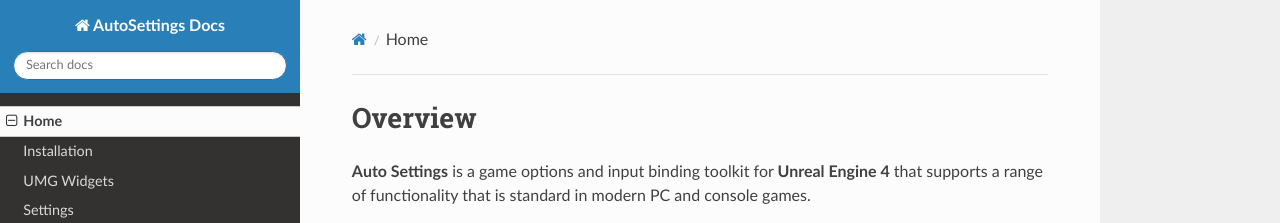
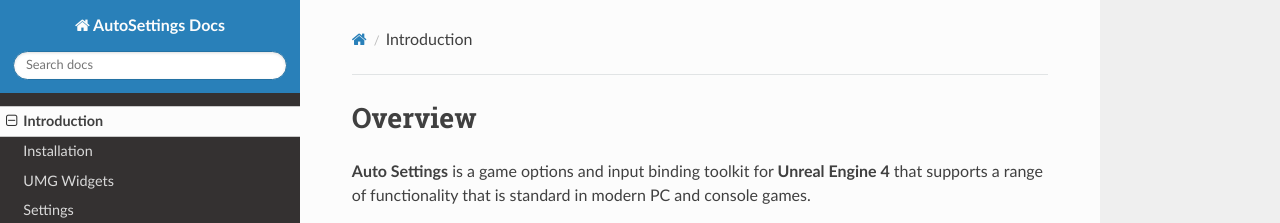
Before and after one commit to Acren/AutoSettings-Docs, an MkDocs documentation site: the page built from docs/index.md, in a window 1280 px wide and 900 px high. Shown: the top 223 px of the window. Built offline with MkDocs 1.6.1, drawn with Linux system fonts in a browser that asks for light colours; nearby versions of some CDN libraries; old or Windows-style settings are respelled for this version of MkDocs; part of the change alters nothing that is shown.

Commit message:
Rename Home to Introduction

```diff
--- a/mkdocs.yml
+++ b/mkdocs.yml
@@ -1,6 +1,6 @@
 site_name: AutoSettings Docs
 pages:
-    - Home: index.md
+    - Introduction: index.md
     - Installation: installation.md
     - UMG Widgets: umg-widgets.md
     - Settings: settings.md
```
